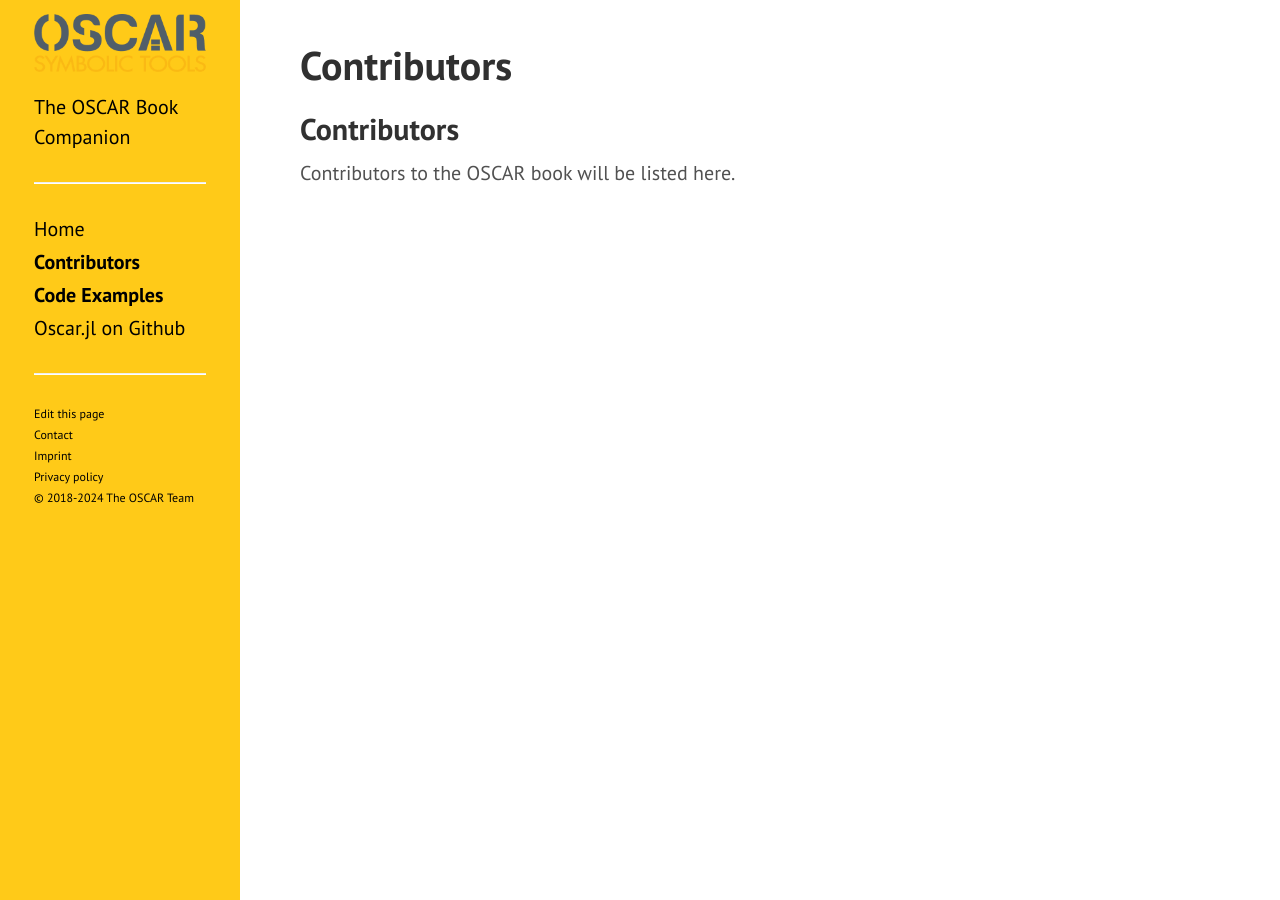
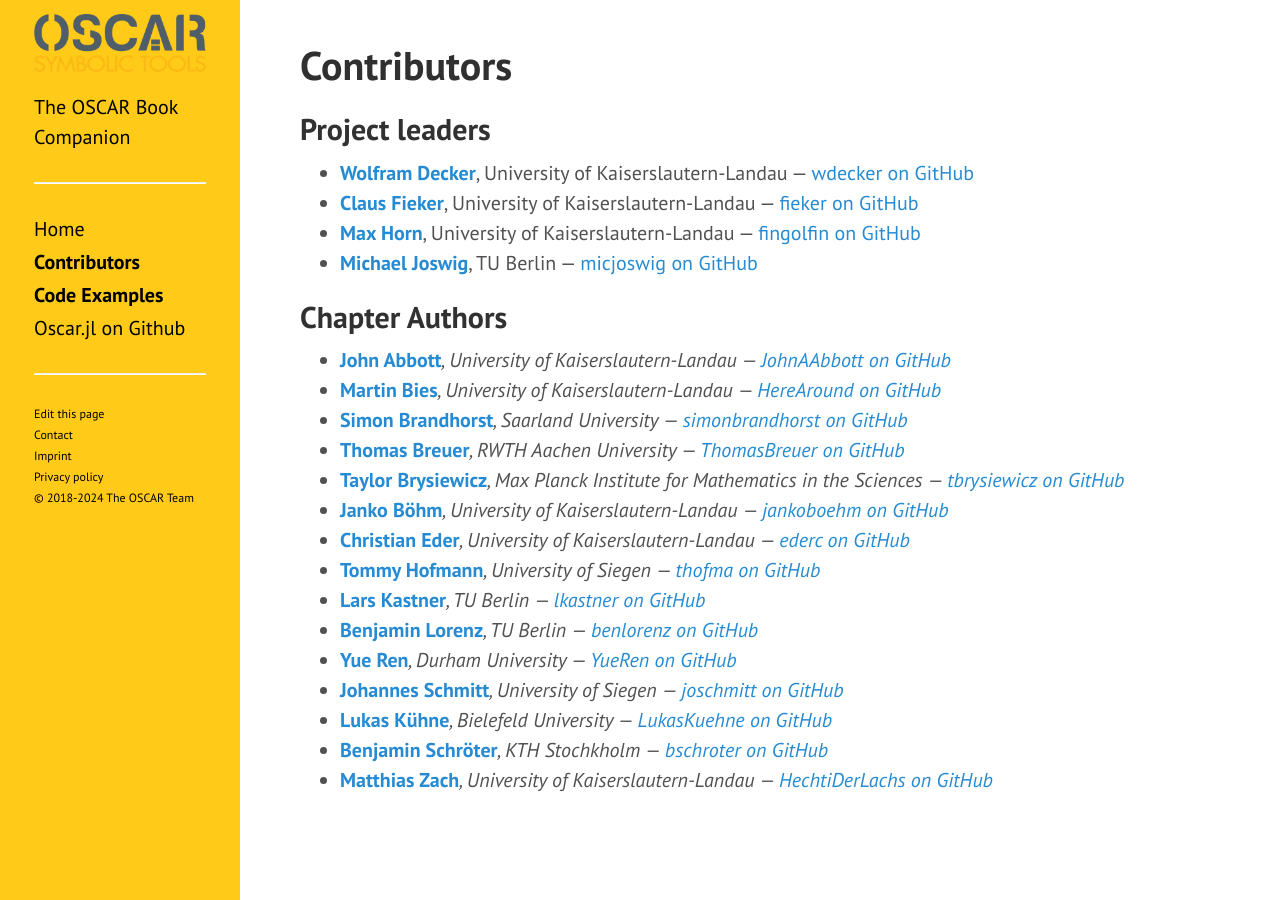
Before and after one commit to oscar-system/book.oscar-system.org, a Jekyll site: the page built from contributors.md, in a window 1280 px wide. Built offline with Jekyll 4.4.1, drawn with Linux system fonts in a browser that asks for light colours; some of the changed lines change nothing that is shown.

Commit message:
Add list of contributors to OSCAR book

```diff
--- a/contributors.md
+++ b/contributors.md
@@ -1,26 +1,16 @@
 ---
 layout: page
 title: Contributors
+
 # In the list below, all three entries, `affiliation`, `email`, and
 # `website` are optional. If you provide an `email` and a `website`, the
 # name will link to the website.
+
 contributors:
   - name: John Abbott
     affiliation: University of Kaiserslautern-Landau
-    paid_by_dfg: true
-
-  - name: Mohamed Barakat
-    affiliation: University of Siegen
-    website: https://mohamed-barakat.github.io/
-
-  - name: Reimer Behrends  # parallelization, GAP garbage collector interface
-    affiliation: TU Kaiserslautern
-    retired: true
-    #github: rbehrends
-
-  - name: Alex Best
-    affiliation: Boston University
-    github: alexjbest
+    website: https://math.rptu.de/ags/agag/personen/mitglieder
+    github: JohnAAbbott
 
   - name: Martin Bies
     affiliation: University of Kaiserslautern-Landau
@@ -30,74 +20,41 @@
   - name: Simon Brandhorst
     affiliation: Saarland University
     website: https://www.math.uni-sb.de/ag/brandhorst/index.php
+    github: simonbrandhorst
 
   - name: Thomas Breuer
     affiliation: RWTH Aachen University
+    website: http://www.math.rwth-aachen.de/~Thomas.Breuer/
+    github: ThomasBreuer
     email: thomas.breuer@math.rwth-aachen.de
-    website: http://www.math.rwth-aachen.de/~Thomas.Breuer/
-    paid_by_dfg: true
-    github: ThomasBreuer
 
   - name: Taylor Brysiewicz
-    email: Taylor.Brysiewicz@mis.mpg.de
     affiliation: Max Planck Institute for Mathematics in the Sciences
     website: https://sites.google.com/view/taylorbrysiewicz/home
+    github: tbrysiewicz
+    email: Taylor.Brysiewicz@mis.mpg.de
 
   - name: Janko Böhm
     affiliation: University of Kaiserslautern-Landau
+    website: https://agag-jboehm.math.rptu.de/~boehm/
     github: jankoboehm
 
   - name: Wolfram Decker
     affiliation: University of Kaiserslautern-Landau
-    website: https://www.mathematik.uni-kl.de/en/agag/people/head/prof-dr-wolfram-decker/
+    website: https://math.rptu.de/en/wgs/agag/people/head/decker
+    github: wdecker
     is_active_PI: true
-    github: wdecker
-
-  - name: Alexander Dinges  # worked for Janko on modules
-    affiliation: TU Kaiserslautern
 
   - name: Christian Eder
     affiliation: University of Kaiserslautern-Landau
     website: https://www.mathematik.uni-kl.de/~ederc/index.html
     github: ederc
 
-  - name: Raul Epure
-    affiliation: TU Kaiserslautern
-    retired: true
-
   - name: Claus Fieker
     affiliation: University of Kaiserslautern-Landau
-    website: https://www.mathematik.uni-kl.de/en/agag/people/head/prof-dr-claus-fieker/
+    website: https://math.rptu.de/en/wgs/agag/people/head/fieker
+    github: fieker
     is_active_PI: true
-    github: fieker
-
-  - name: Giovanni De Franceschi  # group theory
-    affiliation: TU Kaiserslautern
-    retired: true
-
-  - name: Rafael Fourquet  # general infrastructure
-    affiliation: TU Kaiserslautern
-    retired: true
-
-  - name: Lars Göttgens  # PhD student of Ghislain Fourier
-    affiliation: RWTH Aachen University
-    website: https://www.art.rwth-aachen.de/cms/MATHB/Der-Lehrstuhl/Team/Wissenschaftliche-Beschaeftigte/~bbxbwx/Lars-Goettgens/
-    github: lgoettgens
-
-  - name: Sebastian Gutsche
-    affiliation: TU Kaiserslautern
-    email: gutsche@mathematik.uni-siegen.de
-    website: https://sebasguts.github.io/
-    retired: true
-
-  - name: William Hart
-    affiliation: TU Kaiserslautern
-    retired: true
-
-  - name: Florian Heiderich
-    affiliation: University of Siegen
-    website: https://www.heiderich.org/math/
-    retired: true
 
   - name: Tommy Hofmann
     affiliation: University of Siegen
@@ -107,142 +64,96 @@
   - name: Max Horn
     affiliation: University of Kaiserslautern-Landau
     website: https://www.quendi.de/math
+    github: fingolfin
     is_active_PI: true
-    github: fingolfin
-
-  - name: Fredrik Johansson
-    affiliation: Institut de Mathématiques de Bordeaux
-    website: http://fredrikj.net/
-
-  - name: Alexej Jordan
-    affiliation: TU Berlin
 
   - name: Michael Joswig
     affiliation: TU Berlin
     website: https://page.math.tu-berlin.de/~joswig/
+    github: micjoswig
     is_active_PI: true
-    github: micjoswig
-
-  - name: Marek Kaluba
-    affiliation: KIT Karlsruhe
-    website: https://kalmar.faculty.wmi.amu.edu.pl/
 
   - name: Lars Kastner
     affiliation: TU Berlin
     website: https://page.math.tu-berlin.de/~kastner/
     github: lkastner
 
-  - name: Aaruni Kaushik
-    affiliation: University of Kaiserslautern-Landau
-    website: https://akaushik.edufor.me
-    github: aaruni96
-
-  - name: Avi Kulkarni
-    affiliation: Dartmouth College
-    website: https://math.dartmouth.edu/~akulkarn/index.html
-
   - name: Benjamin Lorenz
     affiliation: TU Berlin
     website: https://www.math.tu-berlin.de/fachgebiete_ag_diskalg/fg_diskrete_mathematik_geometrie/v_menue/mitarbeiter/benjamin_lorenz/v_menue/home/
-
-  - name: Frank Lübeck
-    affiliation: RWTH Aachen University
-    website: http://www.math.rwth-aachen.de/~Frank.Luebeck/index.html
-
-  - name: Alexander Mattes  # Masters student of Claus Fieker
-    affiliation: TU Kaiserslautern
-    website: https://github.com/alexandermattes
-    retired: true
-    github: alexandermattes
-
-  - name: Sachin Mohan
-    affiliation: TU Kaiserslautern
-    github: sachinkm308
-
-  - name: Oleksandr Motsak
-    affiliation: IMAGINARY
-    website: https://imaginary.org/users/oleksandr-motsak
-    retired: true
-
-  - name: Stevell Muller   # PhD student of Simon Brandhorst
-    affiliation: Saarland University
-    website: https://www.math.uni-sb.de/ag/brandhorst/index.php?option=com_content&view=article&id=26:muller-en-1&catid=18&lang=en&Itemid=114
-    github: StevellM
-
-  - name: Markus Pfeiffer
-    affiliation: St Andrews
-    retired: true
-    github: markuspf
-
-  - name: Delphine Pol
-    affiliation: TU Kaiserslautern
-    retired: true
-
-  - name: Sebastian Posur
-    affiliation: University of Siegen
-    website: https://sebastianpos.github.io/
-
-  - name: Martin Raum
-    affiliation: Chalmers University
-    website: https://www.raum-brothers.eu/martin/ # https://github.com/martinra
+    github: benlorenz
 
   - name: Yue Ren
     affiliation: Durham University
-
-  - name: Morgan Rodgers
-    affiliation: University of Kaiserslautern-Landau
+    github: YueRen
+    website: https://www.yueren.de/
 
   - name: Johannes Schmitt  # former PhD student of Ulrich Thiel
     affiliation: University of Siegen
+    website: https://joschmitt.eu
     github: joschmitt
-    website: https://joschmitt.eu
-    paid_by_dfg: true
-
-  - name: Hans Schönemann
-    affiliation: University of Kaiserslautern-Landau
-    github: hannes14
 
   - name: Lukas Kühne  # works on matroids with Benjamin Schröter
     affiliation: Bielefeld University
+    website: https://www.math.uni-bielefeld.de/~lkuehne/
+    github: LukasKuehne
 
   - name: Benjamin Schröter  # works on matroids with Lukas Kühne
     affiliation: KTH Stochkholm
     website: https://people.kth.se/~schrot
-
-  - name: Daniel Schultz
-    affiliation: TU Kaiserslautern
-    retired: true
-
-  - name: Carlo Sircana  # PhD student of Claus Fieker
-    affiliation: TU Kaiserslautern
-    retired: true
-
-  - name: Andreas Steenpaß  # commutative algebra
-    affiliation: TU Kaiserslautern
-    retired: true
-
-  - name: Jayantha Suranimalee  # PhD student of Claus Fieker
-    affiliation: TU Kaiserslautern
-    retired: true
-
-  - name: Sascha Timme
-    affiliation: TU Berlin
-    retired: true
-    github: saschatimme
-
-  - name: Erec Thorn  # PhD student of Ulrich Thiel
-    affiliation: TU Kaiserslautern
-    github: erecthorn
-
-  - name: Oguzhan Yürük
-    affiliation: TU Berlin
+    github: bschroter
 
   - name: Matthias Zach  # algebraic geometry
     affiliation: University of Kaiserslautern-Landau
-    paid_by_dfg: true
+    website: https://math.rptu.de/ags/agag/personen/mitglieder
+    github: HechtiDerLachs
 
 ---
 
-## Contributors
+## Project leaders
 
-Contributors to the OSCAR book will be listed here.
+<ul>
+{% for p in page.contributors %}
+{% if p.is_active_PI == true %}
+  <li>
+    <a href="{{ p.website }}"><strong>{{ p.name }}</strong></a>, {{ p.affiliation }}
+    {%- if p.github != null %}
+        — <a href="https://github.com/{{ p.github }}">{{ p.github }} on GitHub</a>
+    {%- endif -%}
+  </li>
+{% endif %}
+{% endfor %}
+</ul>
+
+## Chapter Authors
+
+<ul>
+{% for p in page.contributors %}
+{% if p.is_active_PI != true %}
+  <li>
+    {% if p.website != null %}
+        <a href="{{ p.website }}">
+        {% assign link_open = true %}
+    {% elsif p.email != null %}
+        <a href="mailto:{{ p.email }}">
+        {% assign link_open = true %}
+    {% endif %}
+    <strong>{{ p.name }}</strong>{% if link_open %}</a>{% assign link_open = false %}{% endif %}
+    {%- if p.affiliation != null or p.paid_by_dfg == true -%}
+    <em>
+        {%- if p.affiliation != null -%}
+            , {{ p.affiliation }}{% if p.retired == true %} (formerly){% endif %}
+        {%- endif -%}
+        {%- if p.paid_by_dfg == true -%}
+            {%- if p.affiliation != null -%},{% endif %}
+            financed by the <a href="https://www.computeralgebra.de/sfb/">SFB-TRR 195</a>
+        {%- endif -%}
+        {%- if p.github != null %}
+            — <a href="https://github.com/{{ p.github }}">{{ p.github }} on GitHub</a>
+        {%- endif -%}
+    </em>
+    {% endif %}
+ </li>
+{% endif %}
+{% endfor %}
+</ul>
```
